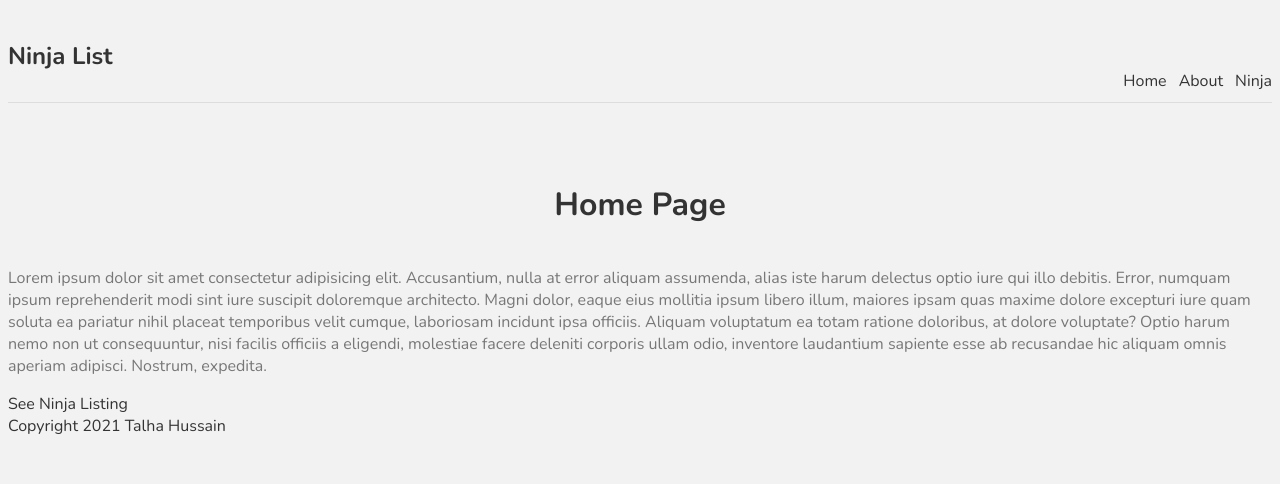
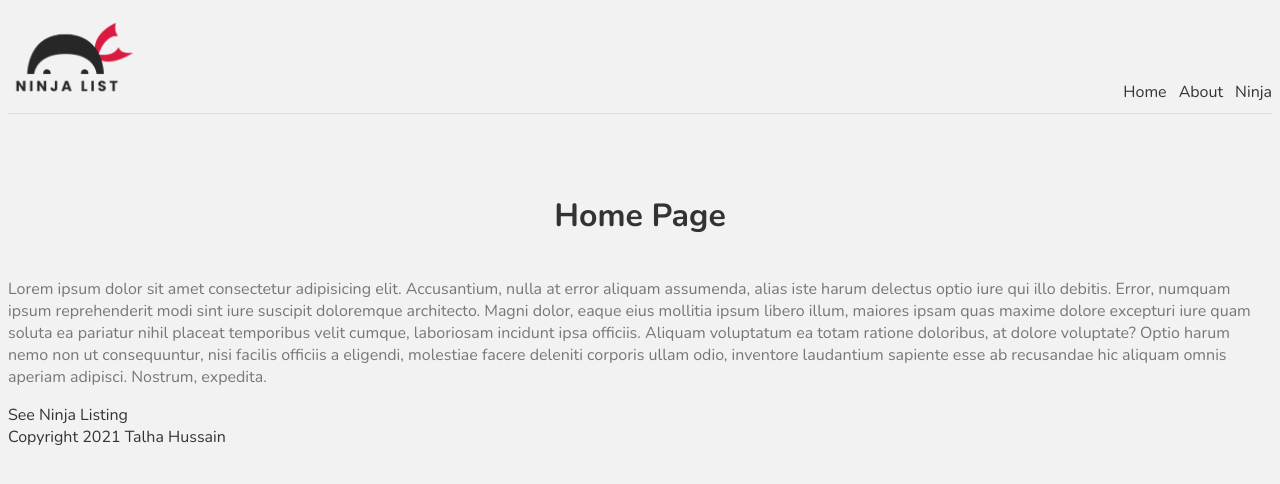
Before and after one commit to TalhaBhutto/IntroductoryWebsite, a Next.js app in the folder demo1/: page / in a window 1280 px wide. Shown: the top 484 px of the page. Built offline with nearby package versions, Linux system fonts and the light colour scheme.

Commit message:
Update navbar.js

```diff
--- a/demo1/components/navbar/navbar.js
+++ b/demo1/components/navbar/navbar.js
@@ -1,10 +1,11 @@
 import Link from 'next/link'
+import Image from 'next/image'
 
 const Navbar = () => {
     return (
         <nav>
             <div className="logo">
-            <h1>Ninja List</h1>
+            <Image src='/logo.png' width={128} height={77} />
             </div>
                 <Link href="/"><a>Home</a></Link>
                 <Link href="/about"><a>About</a></Link>
```
